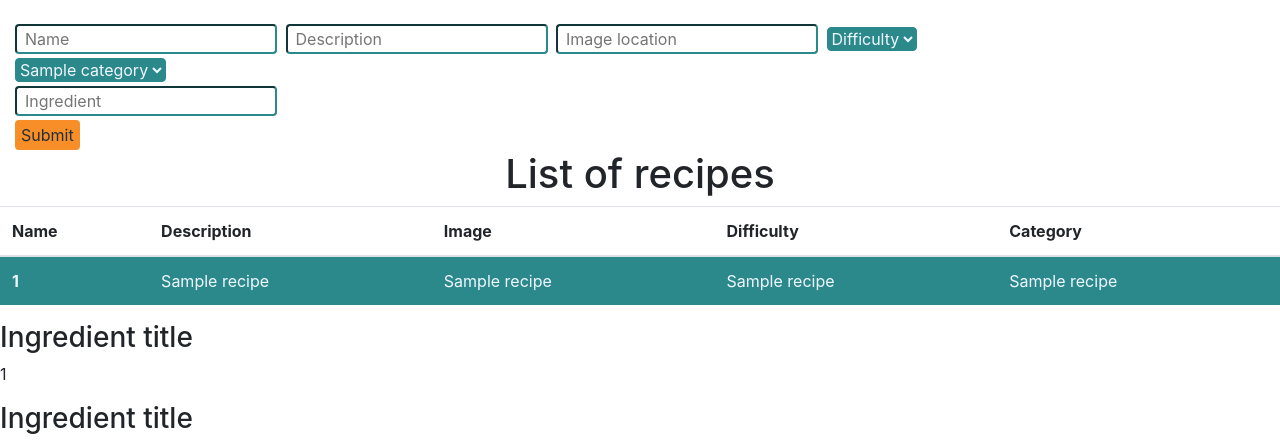
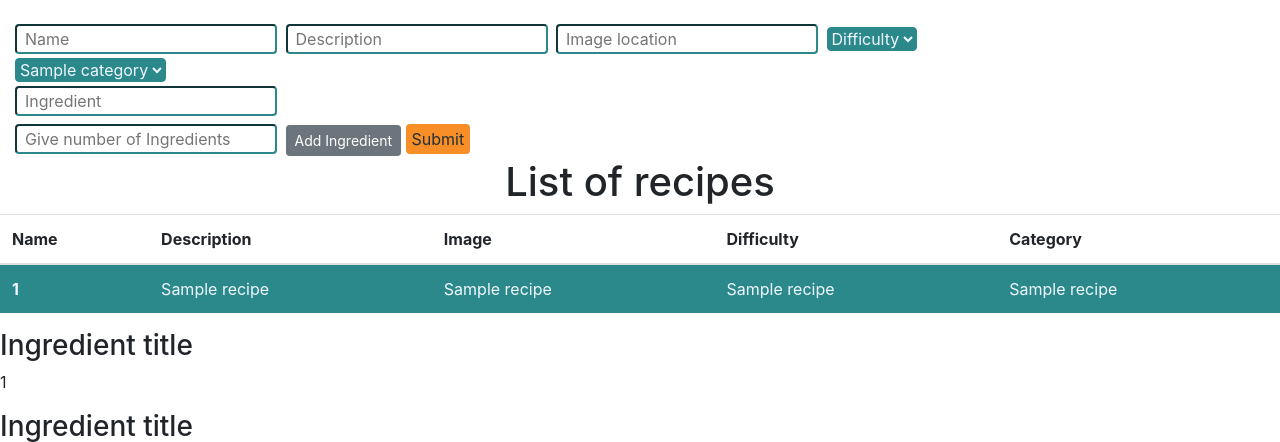
Before and after one commit to pickles-pickles/recipes, a Flask app: template workingdir/templates/food/add-recipe.html in a window 1280 px wide. Shown: the part 59-501 px from the top of the page. Run offline with Flask 2, Linux system fonts and the light colour scheme; the template is opened without the code that fills it: most values are stand-ins (such as "Sample title", 1, 10 or a date in 2020); some libraries are stand-ins or nearby versions.

Commit message:
multiple inputs for ingredients: added

```diff
--- a/workingdir/templates/food/add-recipe.html
+++ b/workingdir/templates/food/add-recipe.html
@@ -109,6 +109,20 @@
       <div class="row ml-0">
         <input type="text" name="ing" placeholder="Ingredient" />
       </div>
+      <div id="ing-inputs"></div>
+      <input
+        type="text"
+        id="num-of-ings"
+        placeholder="Give number of Ingredients"
+      />
+      <button
+        type="button"
+        class="btn btn-sm btn-secondary"
+        onclick="addInput()"
+        id="add-inp-btn"
+      >
+        Add Ingredient
+      </button>
       <input type="submit" value="Submit" />
     </form>
     <h1 class="text-center">List of recipes</h1>
@@ -151,4 +165,21 @@
     </div>
     {% endfor %} -->
   </body>
+  <script>
+    const ingInputs = document.getElementById('ing-inputs')
+    const input = document.createElement('input')
+
+    function addInput () {
+      const numOfIngs = document.getElementById('num-of-ings').value
+      for (let i = 0; i < numOfIngs; i++) {
+        ingInputs.innerHTML += ` <input type="text" name="ing" placeholder="Ingredient ${i +
+          1}" />`
+        console.log('i was clicked')
+      }
+    }
+
+    const addInpBtn = document.getElementById('add-inp-btn')
+    /* addInpBtn.addEventListener('click', addInput()) */
+    /* ddInpBtn.onclick = addInput */
+  </script>
 </html>
```
